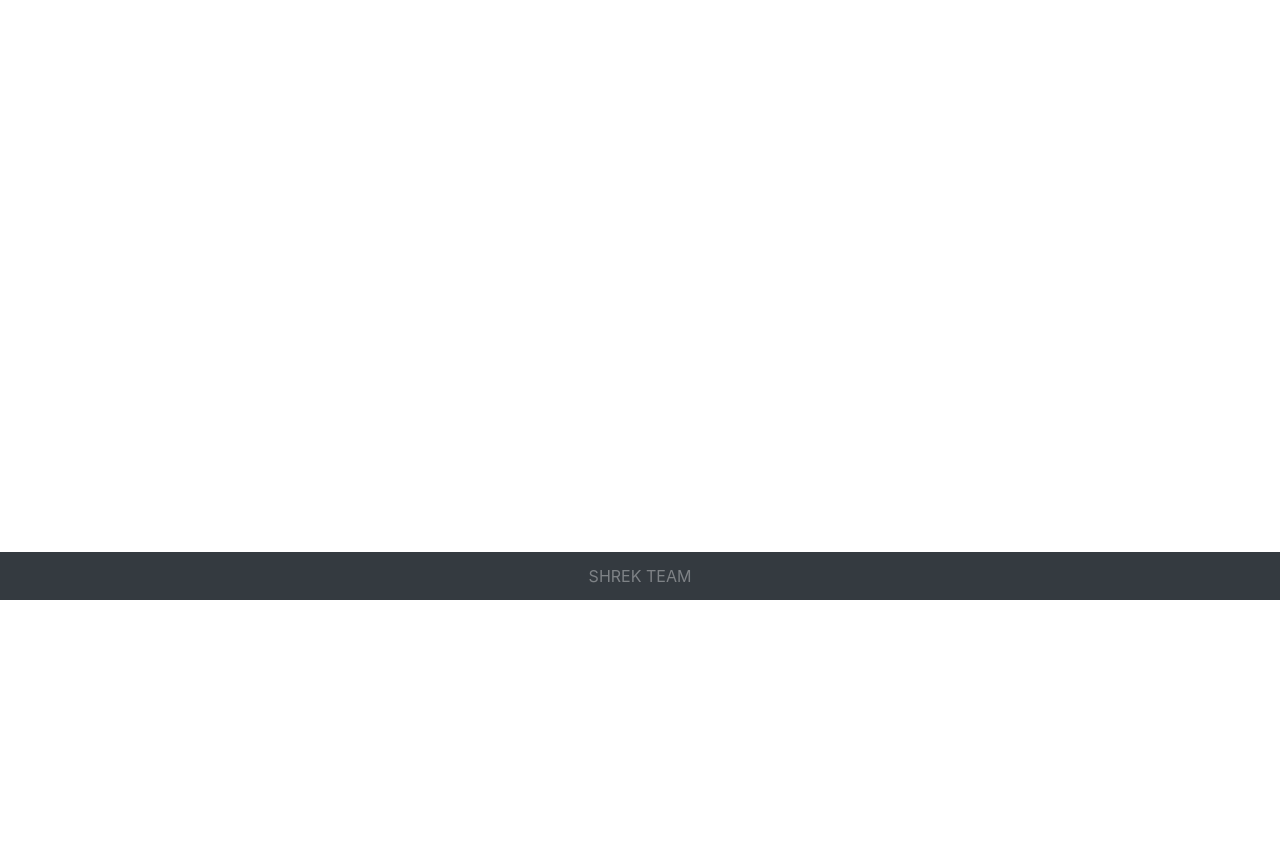
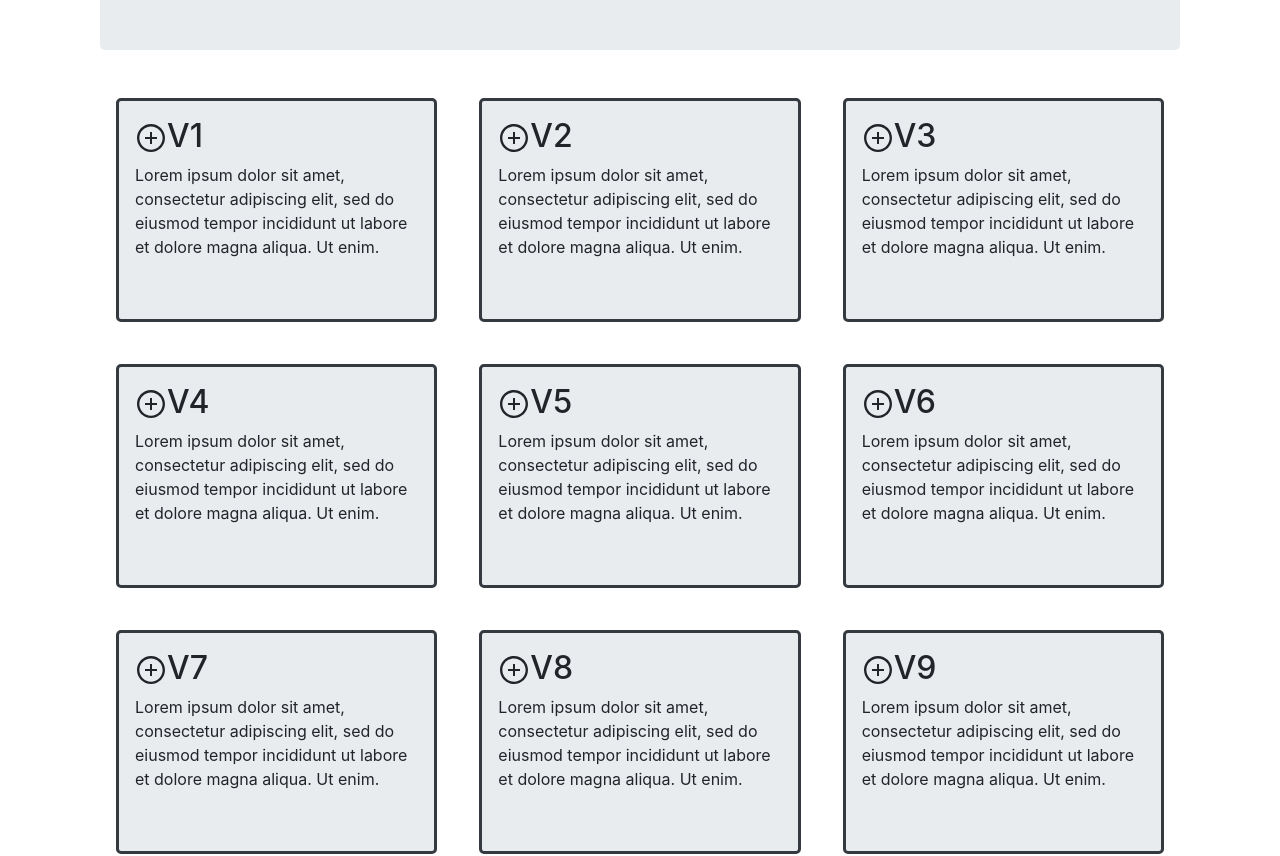
Before and after one commit to DIN28AWAP-Team8/swamp, a React (Create React App) app: page /Workbench in a window 1280 px wide. Shown: the part 200-1056 px from the top of the page. Before the commit the page ends 800 px from the top, so only its background shows below. Built offline with nearby package versions, Linux system fonts and the light colour scheme.

Commit message:
Frontend for "create a visualization" component

```diff
--- a/src/App.css
+++ b/src/App.css
@@ -31,7 +31,6 @@ label {
   border-radius: 50%;
 }
 
-
 /*height of the Chart N2 */
 .canvas-container {
   height: 150vh;
@@ -60,3 +59,28 @@ footer {
   background-color: #343a40;
   color: #7e8286;
 }
+
+/* CSS for workbench component */
+
+.visu-container {
+  display: grid;
+  gap: 10px;
+  grid-template-columns: repeat(auto-fill, minmax(300px, 1fr));
+}
+
+.visu-container > div {
+  border: #343a40 3px solid;
+  border-radius: 5px;
+  background-color: #e9ecef;
+  width: fit-content;
+  height: 14rem;
+  padding: 1rem;
+  margin: 1rem;
+  overflow: scroll;
+}
+
+.visu-container > div:hover {
+  border: #589de1 3px solid;
+  box-shadow: 2px 2px 10px #71b2f2;
+  cursor: pointer;
+}
--- a/src/App.js
+++ b/src/App.js
@@ -16,6 +16,7 @@ import BoardModerator from "./components/board-moderator.component";
 import BoardAdmin from "./components/board-admin.component";
 import N1 from "./components/chart-N1.component";
 import N2 from "./components/chart-N2.component";
+import Workbench from "./components/workbench-board.component";
 
 import { AiOutlinePlusCircle } from "react-icons/ai";
 
@@ -63,7 +64,7 @@ class App extends Component {
     const { currentUser, showModeratorBoard, showAdminBoard } = this.state;
 
     return (
-      <div class="d-flex flex-column min-vh-100">
+      <div className="d-flex flex-column min-vh-100">
         <nav className="navbar navbar-expand navbar-dark bg-dark">
           <Link to={"/"} className="navbar-brand">
             Project
@@ -113,7 +114,7 @@ class App extends Component {
             <div className="navbar-nav ml-auto">
               <li>
                 {/* Add component used to create visualizations */}
-                <Link to={"/"} className="nav-link nav-ico">
+                <Link to={"/Workbench"} className="nav-link nav-ico">
                   <AiOutlinePlusCircle />
                 </Link>
               </li>
@@ -162,10 +163,11 @@ class App extends Component {
             <Route path="/admin" element={<BoardAdmin />} />
             <Route path="/N1" element={<N1 />} />
             <Route path="/N2" element={<N2 />} />
+            <Route path="/Workbench" element={<Workbench />} />
           </Routes>
         </div>
 
-        <footer class="mt-auto">SHREK TEAM</footer>
+        <footer className="mt-auto">SHREK TEAM</footer>
       </div>
     );
   }
--- a/src/components/board-user.component.js
+++ b/src/components/board-user.component.js
@@ -39,6 +39,9 @@ export default class BoardUser extends Component {
       <div className="container">
         <header className="jumbotron">
           <h3>{this.state.content}</h3>
+          <div>
+            Here we display all the visualizations the user created
+          </div>
         </header>
       </div>
     );
--- /dev/null
+++ b/src/components/workbench-board.component.js
@@ -0,0 +1,120 @@
+import React from "react";
+import "../App.css";
+
+import { AiOutlinePlusCircle } from "react-icons/ai";
+
+function Workbench() {
+  return (
+    <div className="container">
+      <header className="jumbotron">
+        <h3>Create your visualizations here</h3>
+      </header>
+      <div className="visu-container">
+        <div className="visu1">
+          <h2>
+            <AiOutlinePlusCircle />
+            V1
+          </h2>
+          <p>
+            Lorem ipsum dolor sit amet, consectetur adipiscing elit, sed do
+            eiusmod tempor incididunt ut labore et dolore magna aliqua. Ut enim.
+          </p>
+        </div>
+        <div className="visu2">
+          <div className="visu-head">
+            <h2>
+              <AiOutlinePlusCircle />
+              V2
+            </h2>
+          </div>
+          <p>
+            Lorem ipsum dolor sit amet, consectetur adipiscing elit, sed do
+            eiusmod tempor incididunt ut labore et dolore magna aliqua. Ut enim.
+          </p>
+        </div>
+        <div className="visu3">
+          <h2>
+            <AiOutlinePlusCircle />
+            V3
+          </h2>
+          <p>
+            Lorem ipsum dolor sit amet, consectetur adipiscing elit, sed do
+            eiusmod tempor incididunt ut labore et dolore magna aliqua. Ut enim.
+          </p>
+        </div>
+        <div className="visu4">
+          <h2>
+            <AiOutlinePlusCircle />
+            V4
+          </h2>
+          <p>
+            Lorem ipsum dolor sit amet, consectetur adipiscing elit, sed do
+            eiusmod tempor incididunt ut labore et dolore magna aliqua. Ut enim.
+          </p>
+        </div>
+        <div className="visu5">
+          <h2>
+            <AiOutlinePlusCircle />
+            V5
+          </h2>
+          <p>
+            Lorem ipsum dolor sit amet, consectetur adipiscing elit, sed do
+            eiusmod tempor incididunt ut labore et dolore magna aliqua. Ut enim.
+          </p>
+        </div>
+        <div className="visu6">
+          <h2>
+            <AiOutlinePlusCircle />
+            V6
+          </h2>
+          <p>
+            Lorem ipsum dolor sit amet, consectetur adipiscing elit, sed do
+            eiusmod tempor incididunt ut labore et dolore magna aliqua. Ut enim.
+          </p>
+        </div>
+        <div className="visu7">
+          <h2>
+            <AiOutlinePlusCircle />
+            V7
+          </h2>
+          <p>
+            Lorem ipsum dolor sit amet, consectetur adipiscing elit, sed do
+            eiusmod tempor incididunt ut labore et dolore magna aliqua. Ut enim.
+          </p>
+        </div>
+        <div className="visu8">
+          <h2>
+            <AiOutlinePlusCircle />
+            V8
+          </h2>
+          <p>
+            Lorem ipsum dolor sit amet, consectetur adipiscing elit, sed do
+            eiusmod tempor incididunt ut labore et dolore magna aliqua. Ut enim.
+          </p>
+        </div>
+        <div className="visu9">
+          <h2>
+            <AiOutlinePlusCircle />
+            V9
+          </h2>
+          <p>
+            Lorem ipsum dolor sit amet, consectetur adipiscing elit, sed do
+            eiusmod tempor incididunt ut labore et dolore magna aliqua. Ut enim.
+          </p>
+        </div>
+        <div className="visu10">
+          <h2>
+            <AiOutlinePlusCircle />
+            V10
+          </h2>
+          <p>
+            Lorem ipsum dolor sit amet, consectetur adipiscing elit, sed do
+            eiusmod tempor incididunt ut labore et dolore magna aliqua. Ut enim.
+          </p>
+        </div>
+      </div>
+    </div>
+  );
+}
+
+export default Workbench;
```
Also changed, not shown: 1 other file (tests, documents, lock files or other folders).
